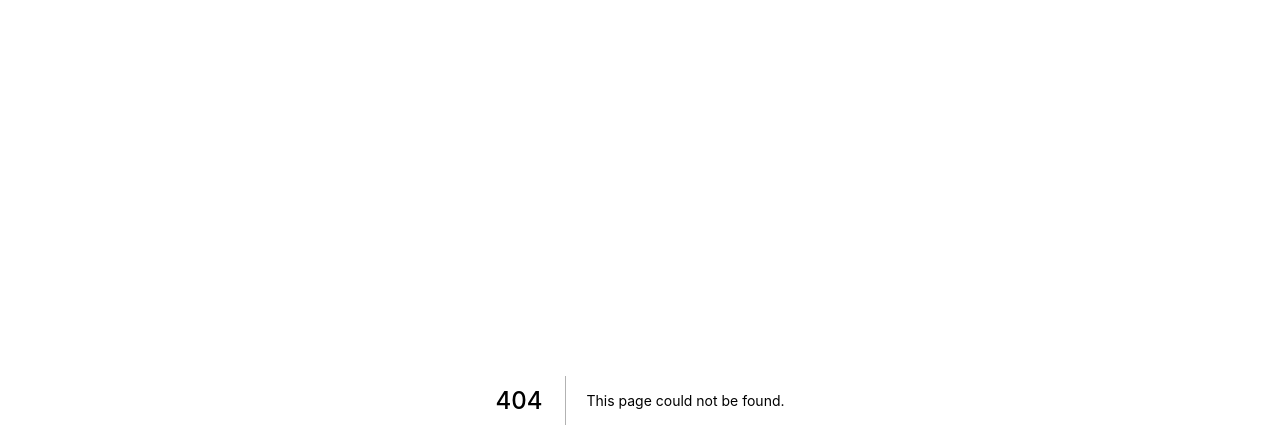
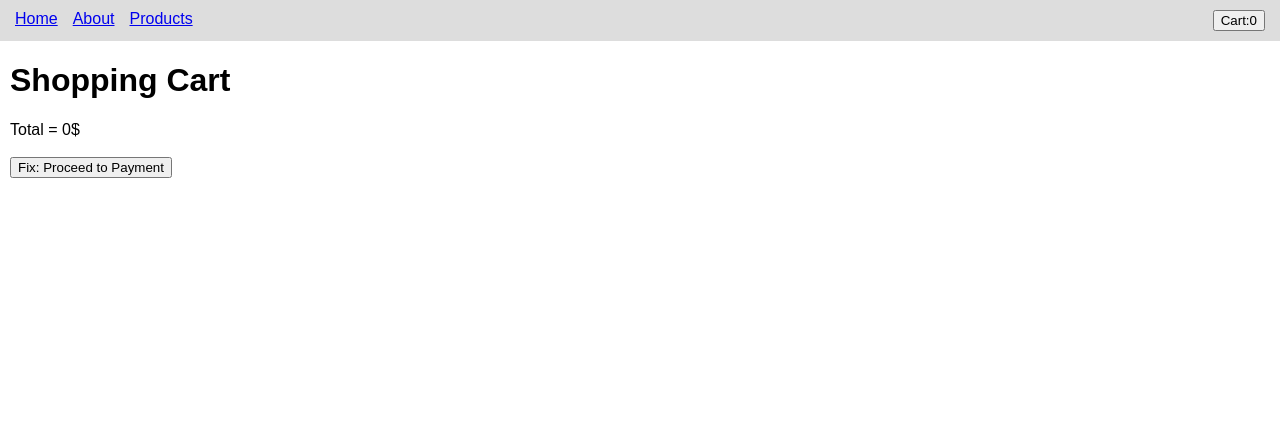
Before and after one commit to Tantris27/next.js-ecommerce, a Next.js app: page /shoppingCart in a window 1280 px wide. Before the commit this address had no page. Shown: the top 448 px of the page. Built offline with nearby package versions, Linux system fonts and the light colour scheme.

Commit message:
Add shoppingCart and Checkout

```diff
--- a/components/Header.js
+++ b/components/Header.js
@@ -29,7 +29,7 @@ export default function Header() {
       <Link href="/products">
         <a>Products</a>
       </Link>
-      <Link href="/checkout">
+      <Link href="/shoppingCart">
         <button>
           Cart:
           {shoppingList}
--- a/pages/products/[id].js
+++ b/pages/products/[id].js
@@ -51,7 +51,6 @@ export async function getServerSideProps(context) {
   const bookId = await context.query.id;
   const { getBookById } = await import('../../util/database');
   const book = await getBookById(bookId);
-  //  products.find((book) => book.productId === parseInt(bookId));
 
   console.log(bookId);
   console.log(book);
--- /dev/null
+++ b/pages/shoppingCart.js
@@ -0,0 +1,35 @@
+import Head from 'next/head';
+import Link from 'next/link';
+import Layout from '../components/Layout';
+
+export default function ShoppingCart({ ...props }) {
+  const calcTotal = () => {
+    let total = 0;
+    for (let i = 0; i < props.cartItems.length; i++) {
+      total += parseFloat(props.cartItems[i].price);
+    }
+    return `Total = ${total}$`;
+  };
+  return (
+    <Layout>
+      <Head>
+        <title>Shopping Cart</title>
+      </Head>
+      {console.log(props.cartItems)}
+      <div>
+        <h1>Shopping Cart</h1>
+      </div>
+      <div>
+        {props.cartItems.map((sell) => {
+          return <h3 key={sell.sellId}>{sell.title}</h3>;
+        })}
+        {calcTotal()}
+        <br />
+        <br />
+        <Link href="/checkout">
+          <button> Fix: Proceed to Payment</button>
+        </Link>
+      </div>
+    </Layout>
+  );
+}
```
Also changed, not shown: pages/checkout.js (+18 -20 lines), pages/thanks.js (added).
